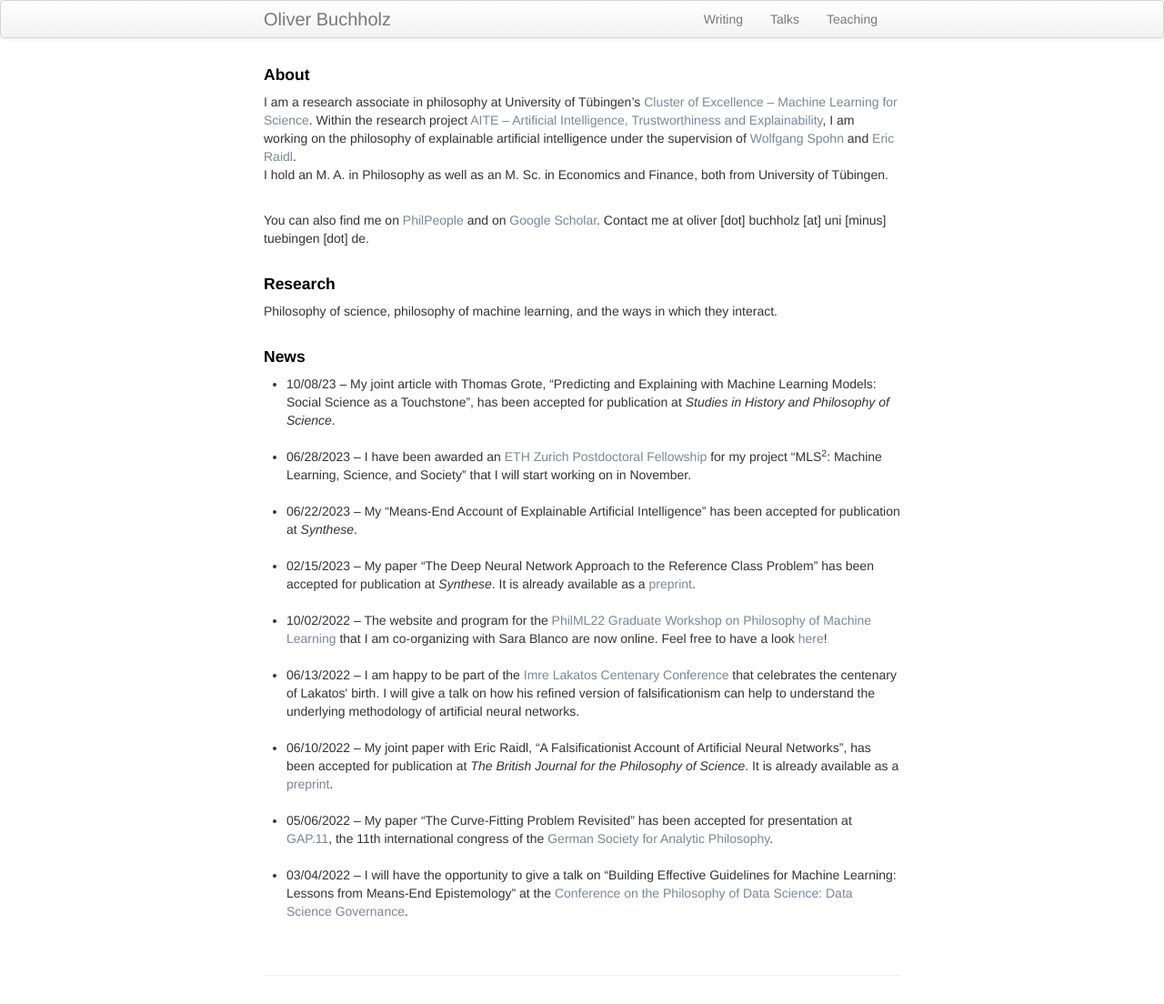
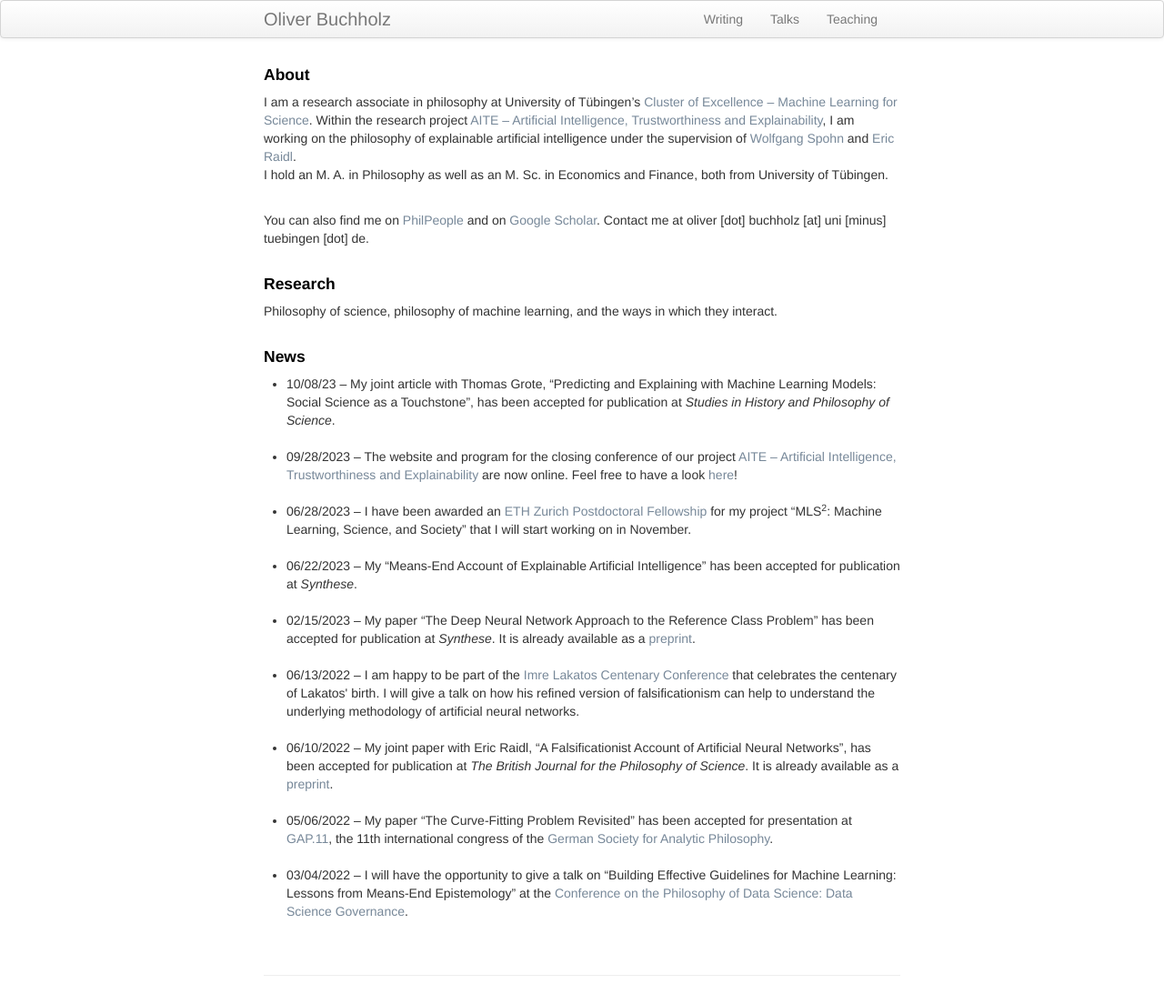
Before and after one commit to oliverbuchholz/oliverbuchholz.github.io, a Jekyll site: the page built from index.md, in a window 1280 px wide. Shown: the whole page at 91% size. Built offline with Jekyll 4.4.1, drawn with Linux system fonts in a browser that asks for light colours.

Commit message:
Added AITE-conference to news

```diff
--- a/index.md
+++ b/index.md
@@ -24,6 +24,9 @@ Philosophy of science, philosophy of machine learning, and the ways in which the
 <li> 10/08/23 &ndash; My joint article with Thomas Grote, &ldquo;Predicting and Explaining with Machine Learning Models: Social Science as a Touchstone&rdquo;, has been accepted for publication at <i>Studies in History and Philosophy of Science</i>.<br><br>
 </li>
 
+<li> 09/28/2023 &ndash; The website and program for the closing conference of our project <a href = "https://sites.google.com/view/aiteproject/project" target = "_blank">AITE &ndash; Artificial Intelligence, Trustworthiness and Explainability</a> are now online. Feel free to have a look <a href="https://sites.google.com/view/aiteproject/closing-conference" target="_blank">here</a>!<br><br>
+</li>
+
 <li> 06/28/2023 &ndash; I have been awarded an <a href="https://ethz.ch/en/research/research-promotion/eth-fellowships.html" target="_blank">ETH Zurich Postdoctoral Fellowship</a> for my project &ldquo;MLS<sup>2</sup>: Machine Learning, Science, and Society&rdquo; that I will start working on in November.<br><br>
 </li>
 
@@ -31,9 +34,6 @@ Philosophy of science, philosophy of machine learning, and the ways in which the
 </li>
 
 <li> 02/15/2023 &ndash; My paper &ldquo;The Deep Neural Network Approach to the Reference Class Problem&rdquo; has been accepted for publication at <i>Synthese</i>. It is already available as a <a href="http://philsci-archive.pitt.edu/21777/" target="_blank">preprint</a>.<br><br>
-</li>
-
-<li> 10/02/2022 &ndash; The website and program for the <a href="https://philevents.org/event/show/96706" target="_blank">PhilML22 Graduate Workshop on Philosophy of Machine Learning</a> that I am co-organizing with Sara Blanco are now online. Feel free to have a look <a href="https://sites.google.com/view/philml2022/graduate-workshop/program" target="_blank">here</a>!<br><br>
 </li>
 
 <li> 06/13/2022 &ndash; I am happy to be part of the <a href="https://www.lse.ac.uk/philosophy/events/imre-lakatos-centenary-conference/" target="_blank">Imre Lakatos Centenary Conference</a> that celebrates the centenary of Lakatos' birth. I will give a talk on how his refined version of falsificationism can help to understand the underlying methodology of artificial neural networks.<br><br>
```
